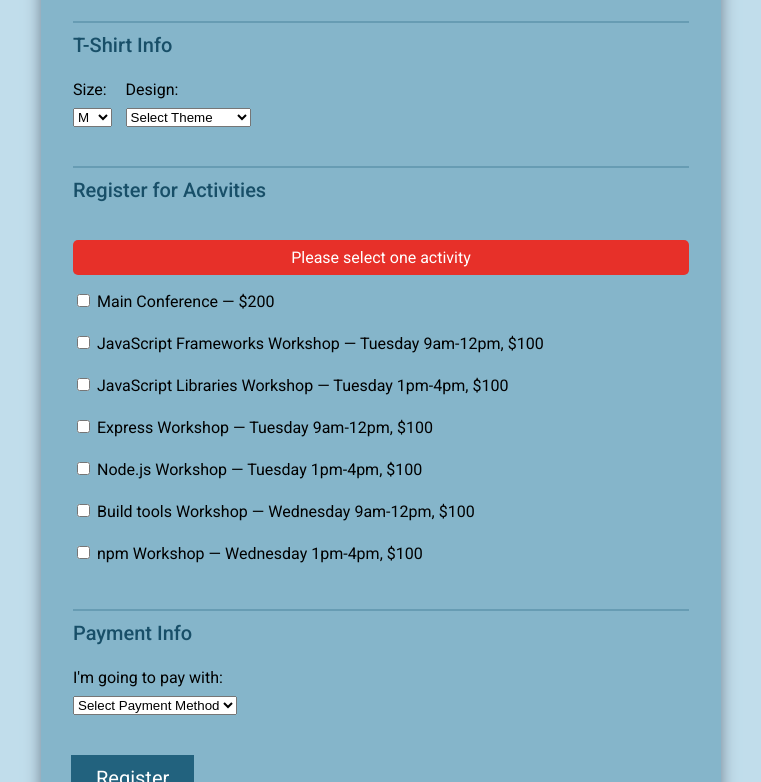
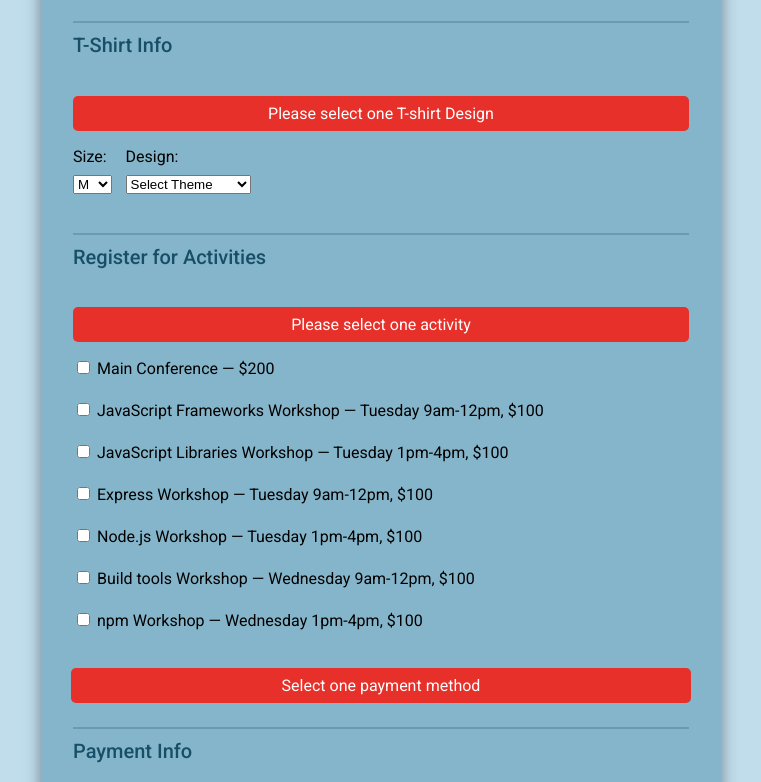
Before and after one commit to iharmanpannu/fs-treehouse-project-3, a plain HTML site: page index.html in a window 1280 px wide. Both pictures are taken after typing "Sample", "name@example.com" into the empty fields and a click on the button "Register". Shown: the part 537-1319 px from the top of the page, without its empty margins (259-1020 px from the left). Drawn offline with Linux system fonts and the light colour scheme.

Commit message:
all done

```diff
--- a/index.html
+++ b/index.html
@@ -43,7 +43,7 @@
       <fieldset class="shirt">
         <legend>T-Shirt Info</legend>
 
-        <div>
+        <div id="tshirt-div">
           <label for="size">Size:</label>
           <select id="size" name="user_size">
             <option value="small">S</option>
@@ -56,7 +56,7 @@
         <div>
           <label for="design">Design:</label>
           <select id="design" name="user_design">
-            <option>Select Theme</option>
+            <option id="ok">Select Theme</option>
             <option value="js puns">Theme - JS Puns</option>
             <option value="heart js">Theme - I &#9829; JS</option>
           </select>
@@ -95,7 +95,7 @@
         <span id="printTotal"></span>
       </fieldset>
 
-      <fieldset>
+      <fieldset id="payments-div">
         <legend>Payment Info</legend>
 
         <label for="payment">I'm going to pay with:</label>
--- a/js/main.js
+++ b/js/main.js
@@ -8,6 +8,8 @@ const designSelectMenu = document.querySelector("#design");
 const color = document.getElementById("color");
 const colorsDiv = document.getElementById("colors-js-puns");
 const colorOptions = document.querySelectorAll("#color option");
+const noDesignSelected = document.querySelectorAll("#design option")[0];
+const noPaymentOptionSelected = document.querySelectorAll("#payment option")[0];
 colorsDiv.style.display = "none";
 window.addEventListener("load", () => {
   focusNameInput();
@@ -180,7 +182,7 @@ const paymentOptions = document.querySelectorAll("#payment option");
 const creditCard = document.getElementById("credit-card");
 const paypal = document.getElementById("paypal");
 const bitcoin = document.getElementById("bitcoin");
-
+paymentSelect.selectedIndex = 1;
 creditCard.style.display = "none";
 paypal.style.display = "none";
 bitcoin.style.display = "none";
@@ -213,6 +215,17 @@ function showPaymentOption(e) {
 }
 paymentSelect.onchange = showPaymentOption;
 const button = document.querySelector("button");
+
+// t-shirt error alert box
+const shirt = document.querySelector(".shirt");
+const errorTshirt = document.createElement("span");
+const tshirtDiv = document.getElementById("tshirt-div");
+errorTshirt.innerHTML = "Please select one T-shirt Design";
+errorTshirt.classList = "show-error";
+shirt.insertBefore(errorTshirt, tshirtDiv);
+errorTshirt.style.display = "none";
+
+// Activity error alert box
 const errorActivity = document.createElement("span");
 const firstActivity = document.getElementById("first-activity");
 errorActivity.innerHTML = "Please select one activity";
@@ -220,6 +233,16 @@ errorActivity.classList = "show-error";
 activities.insertBefore(errorActivity, firstActivity);
 errorActivity.style.display = "none";
 
+// Payment error alert box
+const payments = document.getElementById("payments-div");
+// const paymentDiv = document.querySelectorAll("#payment-div label")[0];
+const errorPayment = document.createElement("span");
+errorPayment.innerHTML = "Select one payment method";
+errorPayment.classList = "show-error";
+form.insertBefore(errorPayment, payments);
+errorPayment.style.display = "none";
+
+// Validation form function below
 function formValidation() {
   // if name field text is less than 0 or a number dont submit
   button.addEventListener("click", e => {
@@ -239,13 +262,21 @@ function formValidation() {
         email.classList.remove("input-field")
       );
     }
+    // T-shirt selection
 
+    if (noDesignSelected.selected) {
+      errorTshirt.style.display = "block";
+      e.preventDefault();
+      setTimeout(() => {
+        errorTshirt.style.display = "none";
+      }, 10000);
+    }
     // must check one of the checkbox
     if (total === 0) {
       errorActivity.style.display = "block";
       setTimeout(() => {
         errorActivity.style.display = "none";
-      }, 6000);
+      }, 10000);
       e.preventDefault();
     }
     // credit card area variables
@@ -253,6 +284,13 @@ function formValidation() {
     const zipCode = document.getElementById("zip");
     const cvv = document.getElementById("cvv");
     // Credit card validation condtions below
+    if (noPaymentOptionSelected.selected) {
+      errorPayment.style.display = "block";
+      e.preventDefault();
+      setTimeout(() => {
+        errorPayment.style.display = "none";
+      }, 10000);
+    }
     if (
       cardNumber.value.length < 13 ||
       cardNumber.value.length > 17 ||
```
